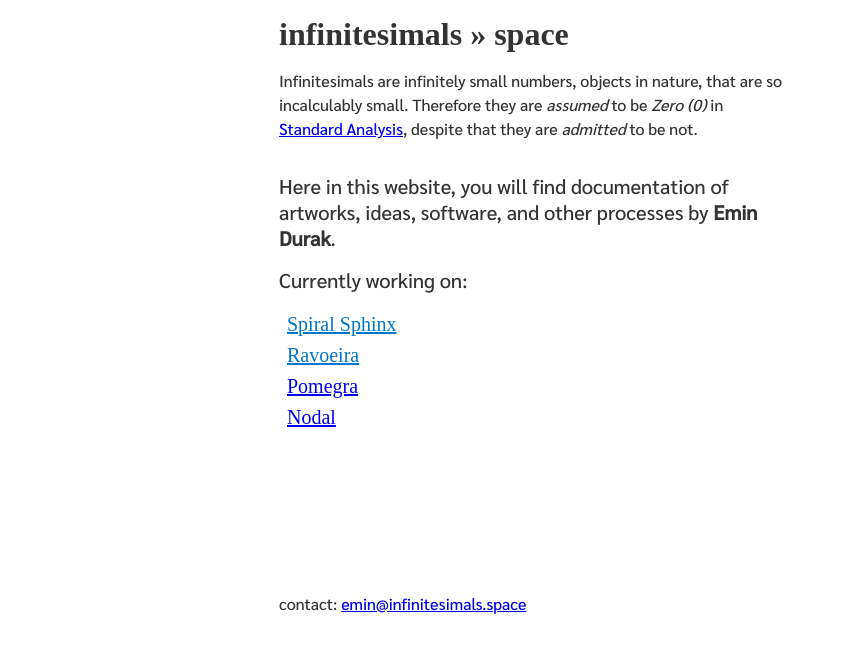
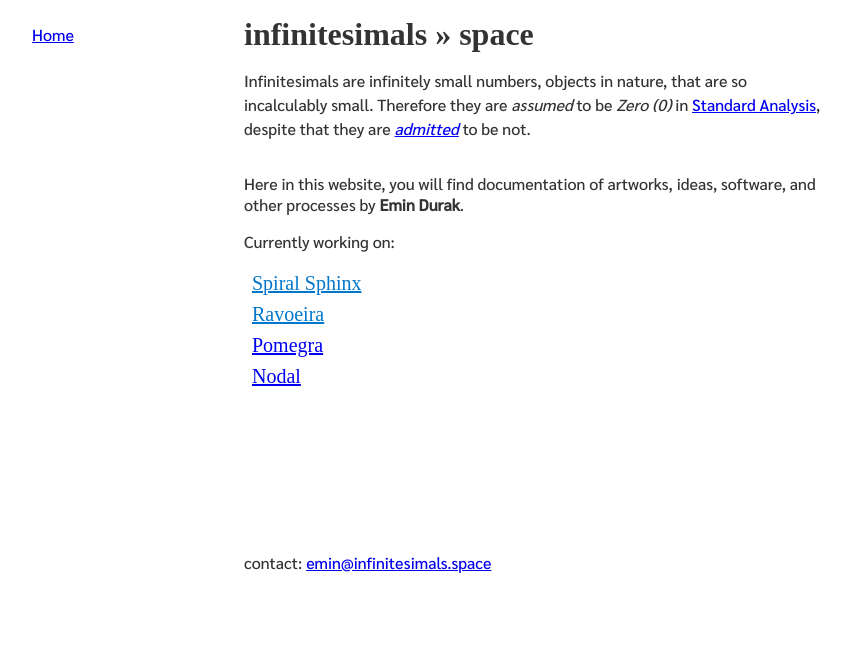
Before and after one commit to eminx/infinitesimals.space, a React (Create React App) app: page / in a window 1280 px wide. Shown: the top 652 px of the page, without its empty margins (107-958 px from the left). Built offline with nearby package versions, Linux system fonts and the light colour scheme.

Commit message:
ok so so

```diff
--- a/src/App.js
+++ b/src/App.js
@@ -14,10 +14,10 @@ function App() {
   return (
     <div>
       <ThemeProvider theme={theme}>
-        <Container>
+        <Container fluid="true">
           <Row>
             <Col md={3}>
-              {isNotHomePage && (
+              {/* {isNotHomePage && ( */}
               <div
                 style={{
                   display: 'flex',
@@ -27,7 +27,7 @@ function App() {
               >
                 <Link href="/">Home</Link>
               </div>
-              )}
+              {/* )} */}
             </Col>
             <Col md={6}>
               <Router>
--- a/src/pages/Home.js
+++ b/src/pages/Home.js
@@ -27,14 +27,14 @@ class Home extends Component {
         <EntryText />
 
         <Box p={3}>
-          <Text fontSize={[2, 3]}>
+          <Text fontSize={[2]}>
             Here in this website, you will find documentation of artworks,
             ideas, software, and other processes by <b>Emin Durak</b>.
           </Text>
         </Box>
 
         <Box p={3} pt={0}>
-          <Text fontSize={[2, 3]}>Currently working on:</Text>
+          <Text fontSize={[2]}>Currently working on:</Text>
           <ul>
             {routerLinks.map(link => (
               <ListItem
@@ -92,7 +92,11 @@ const EntryText = () => (
       <Link href="https://en.wikipedia.org/wiki/Mathematical_analysis">
         Standard Analysis
       </Link>
-      , despite that they are <em>admitted</em> to be not.
+      , despite that they are{' '}
+      <Link href="https://plato.stanford.edu/entries/continuity/">
+        <em>admitted</em>
+      </Link>{' '}
+      to be not.
     </Text>
   </Box>
 );
--- a/src/pages/Spiral-Sphinx.js
+++ b/src/pages/Spiral-Sphinx.js
@@ -25,8 +25,8 @@ class SpiralSphinx extends Component {
               also infinitesimals theory in mathematics, Spiral Sphinx is a
               framework for movement improvisations. Pursued as a workshop that
               continue with certain instructions and exercises given to
-              participants, it is practiced with a set of special methods, due
-              to its connection to geometry and mathematics of the body.
+              participants, it is practiced with a set of special methods,
+              related to geometry and mathematics of the body.
             </p>
             <p>
               Within Spiral Sphinx, participants explore the boundaries that
```
Lines whose indentation alone changed are shown as unchanged.
